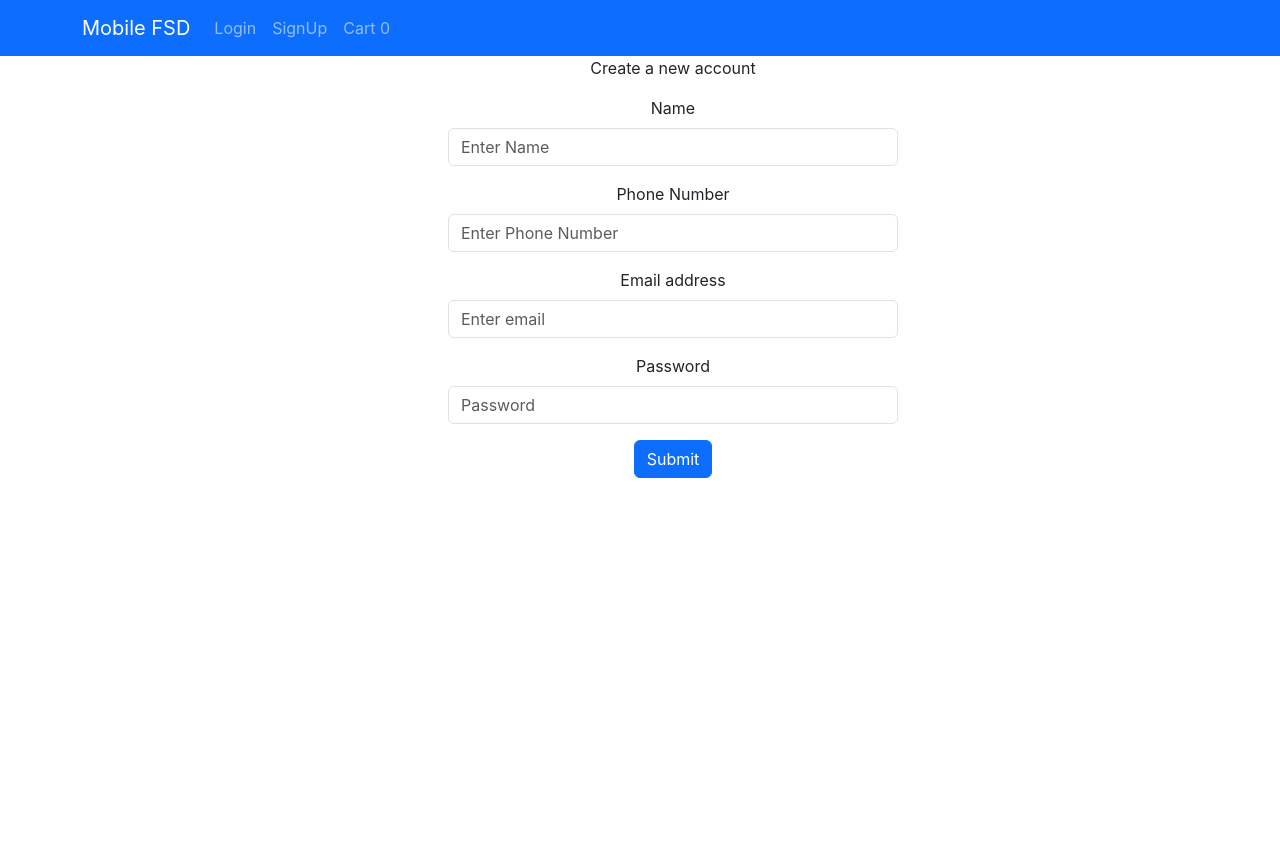
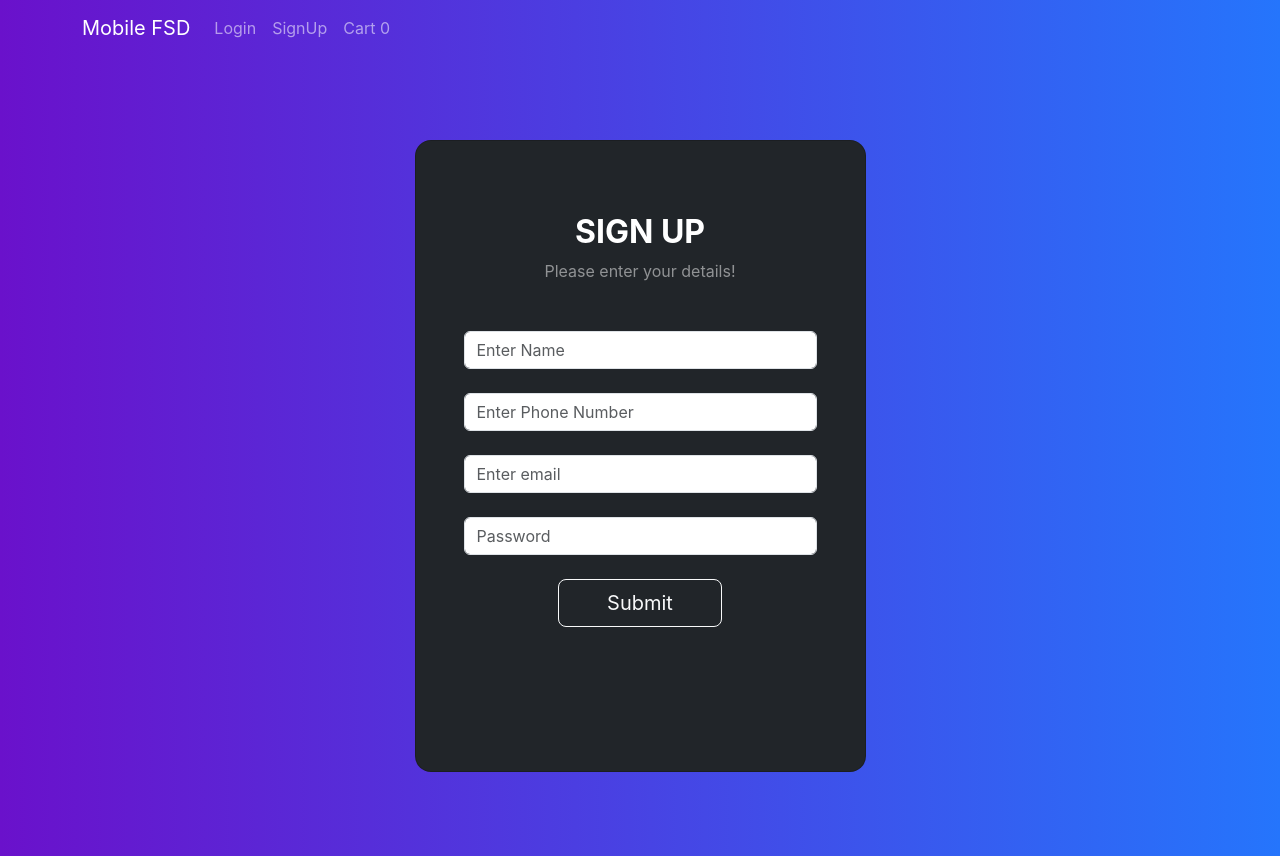
Before and after one commit to 15M236/mobile-react, a React (Create React App) app: page / in a window 1280 px wide. Before the commit the page ends 800 px from the top, so only its background shows below. Built offline with nearby package versions, Linux system fonts and the light colour scheme.

Commit message:
after added template

```diff
--- a/src/App.css
+++ b/src/App.css
@@ -47,3 +47,14 @@
 .product-page , .dashboard-page{
   margin-top: 5px;
 }
+
+.gradient-custom {
+  /* fallback for old browsers */
+  background: #6a11cb;
+
+  /* Chrome 10-25, Safari 5.1-6 */
+  background: -webkit-linear-gradient(to right, rgba(106, 17, 203, 1), rgba(37, 117, 252, 1));
+
+  /* W3C, IE 10+/ Edge, Firefox 16+, Chrome 26+, Opera 12+, Safari 7+ */
+  background: linear-gradient(to right, rgba(106, 17, 203, 1), rgba(37, 117, 252, 1))
+  }
--- a/src/Title.js
+++ b/src/Title.js
@@ -19,7 +19,7 @@
 
   return (
     <div>
-      <Navbar bg="primary" variant="dark">
+      <Navbar className="gradient-custom" bg="primary" variant="dark">
         <Container>
             <Navbar.Brand href="/signin">Mobile FSD</Navbar.Brand>
             <Nav className="me-auto">
--- a/src/components/users/Login.js
+++ b/src/components/users/Login.js
@@ -51,28 +51,42 @@
 
   return (
     <>
-    <div className="login-wrapper">
-      <p>Login</p>
+<section class="vh-100 gradient-custom">
+  <div class="container py-5 h-100">
+    <div class="row d-flex justify-content-center align-items-center h-100">
+      <div class="col-12 col-md-8 col-lg-6 col-xl-5">
+        <div class="card bg-dark text-white" style={{ borderRadius : "1rem" }}>
+          <div class="card-body p-5 text-center">
+
+            <div class="mb-md-5 mt-md-4 pb-5">
+
+              <h2 class="fw-bold mb-2 text-uppercase">Login</h2>
+              <p class="text-white-50 mb-5">Please enter your login and password!</p>
+
+              <div class="form-outline form-white mb-4">
+              <Form.Control type="email" placeholder="Enter email" value={email} onChange={(e)=>setEmail(e.target.value)}/>
               </div>
-    <div className='login-main-wrapper'>
-      <Form>
-        <Form.Group className="mb-3">
-          <Form.Label>Email address</Form.Label>
-          <Form.Control type="email" placeholder="Enter email" value={email} onChange={(e)=>setEmail(e.target.value)}/>
-        </Form.Group>
 
-        <Form.Group className="mb-3">
-          <Form.Label>Password</Form.Label>
+              <div class="form-outline form-white mb-4">
               <Form.Control type="password" placeholder="Password" value={password} onChange={(e)=>setPassword(e.target.value)}/>
-        </Form.Group>
+              </div>
 
-        <Button variant="primary" onClick={()=>handleLogin()}>
-          Submit
-        </Button>
-      </Form>
+              <Button className='btn btn-outline-light btn-lg px-5' variant="outlined" onClick={()=>handleLogin()}>Submit</Button>
+
+            </div>
+
+            <div>
+              <p class="mb-0">Don't have an account? <button onClick={() => navigate('/')} class="text-50 fw-bold">Sign Up</button>
+              </p>
+            </div>
+          </div>
           {toggle ?<Spinner animation="border" variant="primary" />:<></>}
           {message?<div style={{"color":"red","textAlign":"center"}}>{message}</div>:<></>}
         </div>
+      </div>
+    </div>
+  </div>
+</section>
     </>
   )
 }
--- a/src/components/users/Products.js
+++ b/src/components/users/Products.js
@@ -80,7 +80,7 @@
                   {role === "customer" ?
                   <>
                   {product.quantity > 0 ? <Button onClick={()=>handleAddProduct(product)}>Add</Button>
-                  : <Button disabled onClick={()=>handleAddProduct(product)}>Add</Button> }
+                  : <Button disabled onClick={()=>handleAddProduct(product)}>Buy</Button> }
                   </>: null
                   }
                   {role === "admin" ?
--- a/src/components/users/SignUp.js
+++ b/src/components/users/SignUp.js
@@ -31,35 +31,43 @@
   }
 
   return (
-    <div>
-      <div className='login-main-wrapper'>
-        <p>Create a new account</p>
-      <Form>
-      <Form.Group className="mb-3">
-          <Form.Label>Name</Form.Label>
-          <Form.Control type="text" placeholder="Enter Name" value={name} onChange={(e)=>setName(e.target.value)}/>
-        </Form.Group>
+    <>
+      <section class="vh-100 gradient-custom">
+  <div class="container py-5 h-100">
+    <div class="row d-flex justify-content-center align-items-center h-100">
+      <div class="col-12 col-md-8 col-lg-6 col-xl-5">
+        <div class="card bg-dark text-white" style={{ borderRadius : "1rem" }}>
+          <div class="card-body p-5 text-center">
 
-        <Form.Group className="mb-3">
-          <Form.Label>Phone Number</Form.Label>
-          <Form.Control type="text" placeholder="Enter Phone Number" value={number} onChange={(e)=>setNumber(e.target.value)}/>
-        </Form.Group>
+            <div class="mb-md-5 mt-md-4 pb-5">
 
-        <Form.Group className="mb-3">
-          <Form.Label>Email address</Form.Label>
-          <Form.Control type="email" placeholder="Enter email" value={email} onChange={(e)=>setEmail(e.target.value)}/>
-        </Form.Group>
+              <h2 class="fw-bold mb-2 text-uppercase">SIGN UP</h2>
+              <p class="text-white-50 mb-5">Please enter your details!</p>
 
-        <Form.Group className="mb-3">
-          <Form.Label>Password</Form.Label>
-          <Form.Control type="password" placeholder="Password" value={password} onChange={(e)=>setPassword(e.target.value)}/>
-        </Form.Group>
+              <div class="form-outline form-white mb-4">
+              <Form.Control type="text" placeholder="Enter Name" value={name} onChange={(e)=>setName(e.target.value)}/>
+              </div>
 
-        <Button variant="primary" onClick={()=>handleSignIn()}>
-          Submit
-        </Button>
-      </Form>
+              <div class="form-outline form-white mb-4">
+              <Form.Control type="text" placeholder="Enter Phone Number" value={number} onChange={(e)=>setNumber(e.target.value)}/>
+              </div>
+
+              <div class="form-outline form-white mb-4">
+              <Form.Control type="email" placeholder="Enter email" value={email} onChange={(e)=>setEmail(e.target.value)}/>
+              </div>
+
+              <div class="form-outline form-white mb-4">
+              <Form.Control type="password" placeholder="Password" value={password} onChange={(e)=>setPassword(e.target.value)}/>
+              </div>
+
+              <Button className='btn btn-outline-light btn-lg px-5' variant="outlined" onClick={()=>handleSignIn()}>Submit</Button>
+            </div>
+          </div>
+        </div>
       </div>
     </div>
+  </div>
+</section>
+    </>
   )
 }
```
Lines whose indentation alone changed are shown as unchanged.
